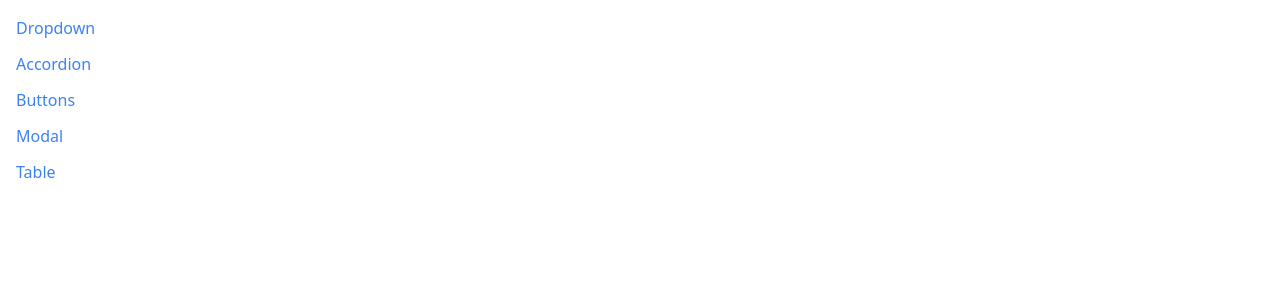
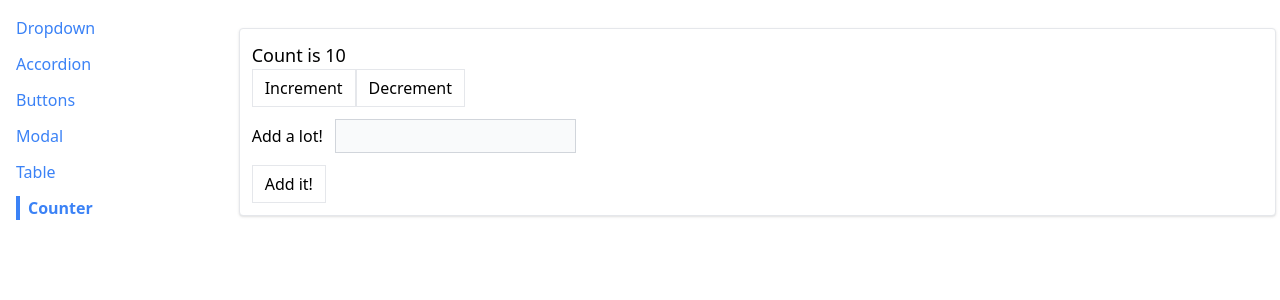
Before and after one commit to code8la888/React-Practice, a React (Vite) app in the folder comps/: page /counter in a window 1280 px wide. Shown: the top 300 px of the page. Built offline with nearby package versions, Linux system fonts and the light colour scheme.

Commit message:
feat: refine useReducer implementation with Action Object pattern

```diff
--- a/comps/src/App.jsx
+++ b/comps/src/App.jsx
@@ -5,6 +5,7 @@
 import ButtonPage from "./pages/ButtonPage";
 import ModalPage from "./pages/ModalPage";
 import TablePage from "./pages/TablePage";
+import CounterPage from "./pages/CounterPage";
 
 function App() {
   return (
@@ -26,6 +27,9 @@
         <Route path="/table">
           <TablePage />
         </Route>
+        <Route path="/counter">
+          <CounterPage initialCount={10} />
+        </Route>
       </div>
     </div>
   );
--- a/comps/src/components/Sidebar.jsx
+++ b/comps/src/components/Sidebar.jsx
@@ -7,6 +7,7 @@
     { label: "Buttons", path: "/buttons" },
     { label: "Modal", path: "/modal" },
     { label: "Table", path: "/table" },
+    { label: "Counter", path: "/counter" },
   ];
 
   const renderedLinks = links.map((link) => {
--- /dev/null
+++ b/comps/src/hooks/use-counter.jsx
@@ -0,0 +1,20 @@
+import { useState, useEffect } from "react";
+
+function useCounter(initialCount) {
+  const [count, setCount] = useState(initialCount);
+
+  useEffect(() => {
+    console.log(count);
+  }, [count]);
+
+  const increment = () => {
+    setCount(count + 1);
+  };
+
+  return {
+    count,
+    increment,
+  };
+}
+
+export default useCounter;
--- /dev/null
+++ b/comps/src/pages/CounterPage.jsx
@@ -0,0 +1,80 @@
+import { useReducer } from "react";
+import Button from "../components/Button";
+import Panel from "../components/Panel";
+const ICREMENT_COUNT = "increment";
+const DECREMENT_COUNT = "decrement";
+const SET_VALUE_TO_ADD = "set_value_to_add";
+
+const reducer = (state, action) => {
+  if (action.type === ICREMENT_COUNT) {
+    return {
+      ...state,
+      count: state.count + 1,
+    };
+  }
+
+  if (action.type === SET_VALUE_TO_ADD) {
+    return {
+      ...state,
+      valueToAdd: action.payload,
+    };
+  }
+
+  if (action.type === DECREMENT_COUNT) {
+    return {
+      ...state,
+      count: state.count - 1,
+    };
+  }
+
+  return state;
+};
+
+function CounterPage({ initialCount }) {
+  //   const [count, setCount] = useState(initialCount);
+  //   const [valueToAdd, setValueToAdd] = useState(0);
+  const [state, dispatch] = useReducer(reducer, {
+    count: initialCount,
+    valueToAdd: 0,
+  });
+
+  const increment = () => {
+    dispatch({ type: ICREMENT_COUNT });
+  };
+  const decrement = () => {
+    dispatch({ type: DECREMENT_COUNT });
+  };
+  const handleChange = (event) => {
+    const value = parseInt(event.target.value) || 0;
+    dispatch({
+      type: VALUE_TO_ADD,
+      payload: value,
+    });
+  };
+  const handleSubmit = (event) => {
+    event.preventDefault();
+    // setCount(count + valueToAdd);
+    // setValueToAdd(0);
+  };
+  return (
+    <Panel className="m-3">
+      <h1 className="text-lg">Count is {state.count}</h1>
+      <div className="flex flex-row">
+        <Button onClick={increment}>Increment</Button>
+        <Button onClick={decrement}>Decrement</Button>
+      </div>
+      <form onSubmit={handleSubmit}>
+        <label>Add a lot!</label>
+        <input
+          value={state.valueToAdd || ""}
+          onChange={handleChange}
+          type="number"
+          className="p-1 m-3 bg-gray-50 border border-gray-300"
+        ></input>
+        <Button>Add it!</Button>
+      </form>
+    </Panel>
+  );
+}
+
+export default CounterPage;
```
